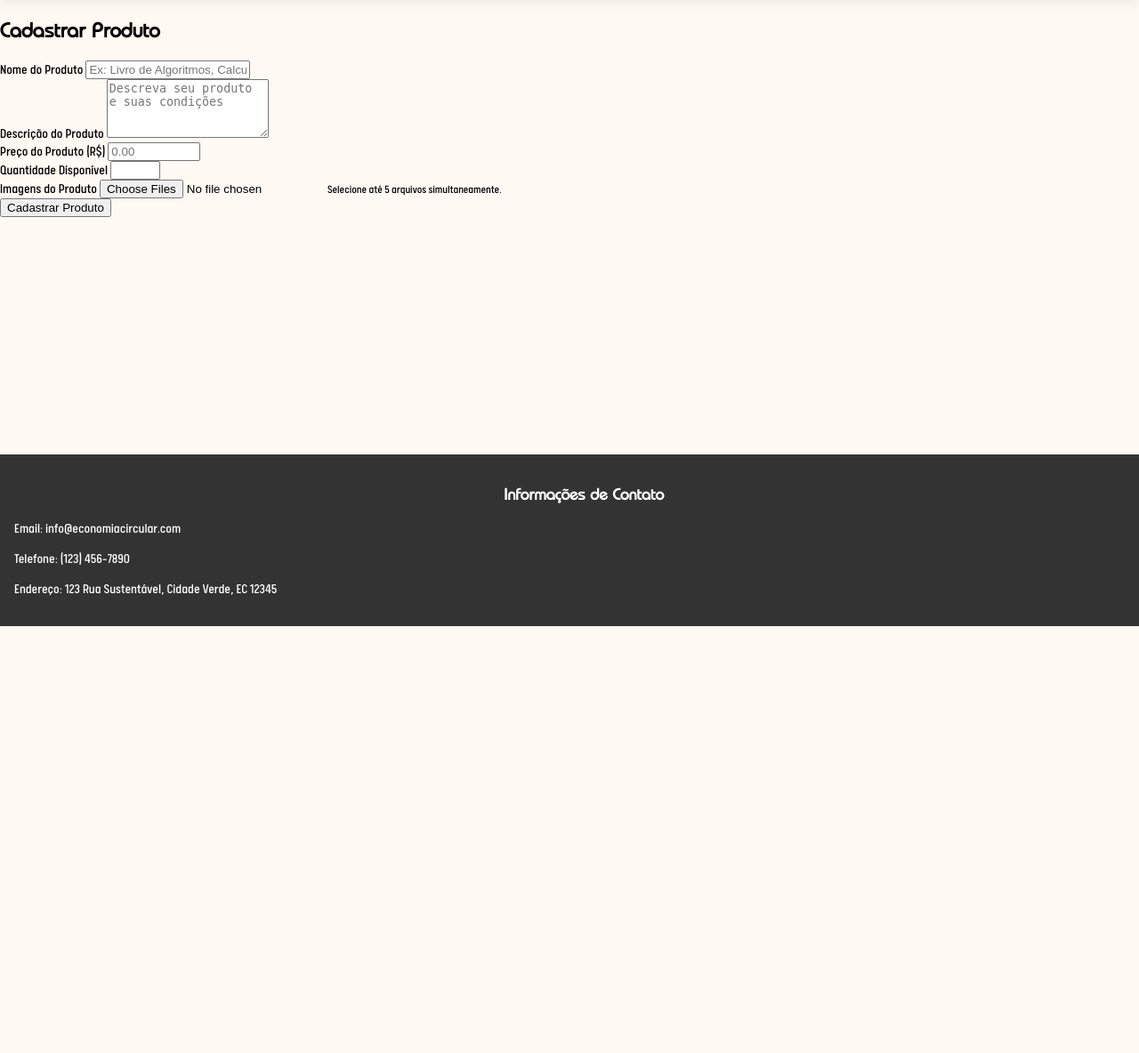
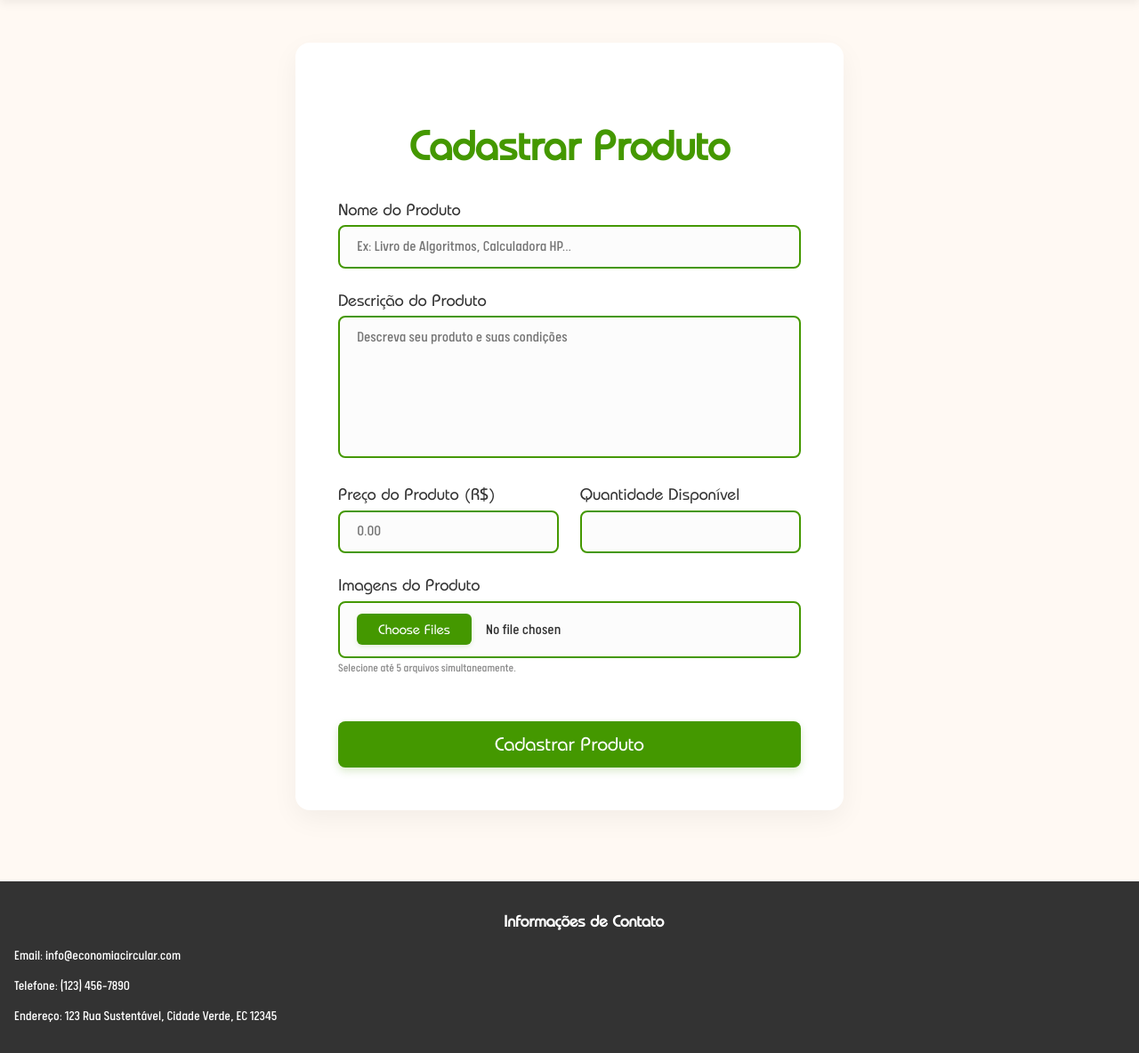
Before and after one commit to daniel-sfranco/economia-circular, a Flask app: page /forms in a window 1280 px wide. Shown: the part 96-1280 px from the top of the page at 89% size. Before the commit the page ends 800 px from the top, so only its background shows below. Run offline with Flask 3, Linux system fonts and the light colour scheme; some libraries are stand-ins or nearby versions.

Commit message:
design do forms de cadastro de um produto finalizado.

```diff
--- a/desapeg/routes.py
+++ b/desapeg/routes.py
@@ -30,8 +30,8 @@ def formspage():
         price = form.price.data
         images = request.files.getlist(form.images.name);
 
-        print(f"Sucesso! Produto: {prod_name} | Preço: {price} | Qtd: {description}")
-        print(f"Imagens enviadas: {len(images)}")
+        print(f"Sucesso! Produto: {prod_name} | Preço: {price} | Qtd: {quantity} | Desc: {description}")
+        print(f"Imagens enviadas: {images} (total: {len(images)} imagens)")
 
         return redirect(url_for('main_routes.formspage'))
 
--- a/desapeg/static/style.css
+++ b/desapeg/static/style.css
@@ -800,6 +806,196 @@ a {
     transition: max-height 0.5s cubic-bezier(1, 0, 1, 0);
 }
 
+/* Product Form Page */
+.product-registration-container {
+    max-width: 65vh;
+    margin: 3rem auto;
+    background-color: #ffffff;
+    padding: 3rem;
+    border-radius: 16px;
+    box-shadow: 0 10px 30px rgba(0, 0, 0, 0.05);
+    display: flex;
+    flex-direction: column;
+    align-items: center;
+}
+
+.product-registration-container h2 {
+    font-family: 'Title', Arial, sans-serif;
+    font-size: 3rem;
+    color: #449800;
+    margin-bottom: 2rem;
+    text-align: center;
+    width: 100%;
+}
+
+.product-form {
+    width: 100%;
+    display: flex;
+    flex-direction: column;
+    gap: 1.5rem;
+}
+
+.field-label {
+    font-family: 'Title', Arial, sans-serif;
+    font-size: 1.2rem;
+    color: #333;
+    margin-bottom: 0.4rem;
+    display: block;
+}
+
+.input-text,
+.input-textarea,
+.input-number,
+.input-file {
+    font-family: 'Body', Arial, sans-serif;
+    font-size: 1.1rem;
+    color: #333;
+    width: 100%;
+    padding: 0.8rem 1.2rem;
+    background-color: #fcfcfc;
+    border: 2px solid #449800;
+    border-radius: 8px;
+    box-sizing: border-box;
+    transition: all 0.3s ease;
+    outline: none;
+}
+
+.input-textarea {
+    resize: none;
+    height: 20vh;
+}
+
+.input-text:focus,
+.input-textarea:focus,
+.input-number:focus,
+.input-file:focus {
+    border-color: #ea7525;
+    background-color: #ffffff;
+    box-shadow: 0 0 10px rgba(234, 117, 37, 0.2);
+}
+
+.price-quantity-group {
+    display: flex;
+    gap: 1.5rem;
+    width: 100%;
+    flex-direction: row ;
+}
+
+.price-field,
+.quantity-field {
+    flex: 1;
+}
+
+.input-file::file-selector-button {
+    background-color: #449800;
+    color: #ffffff;
+    font-family: 'Title', Arial, sans-serif;
+    font-size: 1rem;
+    padding: 0.5rem 1.5rem;
+    border: none;
+    border-radius: 6px;
+    cursor: pointer;
+    margin-right: 1rem;
+    transition: background-color 0.2s ease, transform 0.2s ease;
+    box-shadow: 0 2px 5px rgba(68, 152, 0, 0.15);
+}
+
+.input-file::file-selector-button:hover {
+    background-color: #ea7525;
+    transform: translateY(-2px);
+    box-shadow: 0 4px 8px rgba(234, 117, 37, 0.2);
+}
+
+.input-number::-webkit-outer-spin-button,
+.input-number::-webkit-inner-spin-button {
+    -webkit-appearance: none;
+    margin: 0;
+}
+
+.input-number[type=number] {
+    -moz-appearance: textfield;
+}
+
+.help-text {
+    font-family: 'Body', Arial, sans-serif;
+    font-size: 0.85rem;
+    color: #888;
+    margin-top: 0.3rem;
+    display: block;
+}
+
+.error-message {
+    font-family: 'Body', Arial, sans-serif;
+    font-size: 0.9rem;
+    color: #d93025;
+    margin-top: 0.4rem;
+    font-weight: bold;
+}
+
+
+.submit-action {
+    margin-top: 1rem;
+    display: flex;
+    justify-content: center;
+}
+
+.submit-button {
+    background-color: #449800;
+    color: #ffffff;
+    font-family: 'Title', Arial, sans-serif;
+    font-size: 1.4rem;
+    text-align: center;
+    padding: 0.8rem 3rem;
+    border: none;
+    border-radius: 8px;
+    cursor: pointer;
+    transition: background-color 0.2s ease, transform 0.2s ease;
+    box-shadow: 0 4px 10px rgba(68, 152, 0, 0.2);
+    width: 100%;
+}
+
+.submit-button:hover {
+    background-color: #ea7525;
+    color: #ffffff;
+    transform: translateY(-3px);
+    box-shadow: 0 6px 15px rgba(234, 117, 37, 0.3);
+}
+
+.image-preview-container {
+    display: flex;
+    flex-wrap: wrap;
+    gap: 1.5vh;
+    margin-top: 1.5vh;
+}
+
+.preview-thumbnail {
+    width: 6vh;
+    height: 6vh;
+    object-fit: cover;
+    border-radius: 8px;
+    border: 2px solid #e0e0e0;
+    cursor: pointer;
+    transition: border-color 0.2s ease, transform 0.2s ease;
+    box-shadow: 0 2px 4px rgba(0,0,0,0.1);
+}
+
+.preview-thumbnail:hover {
+    border-color: #ea7525;
+    transform: scale(1.05);
+}
+
+/* About Page */
+#about {
+    max-width: 60vw;
+    margin: 0 auto;
+    padding: 0 2rem;
+}
+#about p {
+    font-size: 1.5rem;
+    line-height: 1.8;
+}
+
+/* Footer */
 section {
     margin-bottom: 2rem;
 }
--- a/desapeg/templates/forms.html
+++ b/desapeg/templates/forms.html
@@ -4,7 +4,7 @@
 <div class="product-registration-container">
     <h2>Cadastrar Produto</h2>
 
-    <form method="POST" action="" enctype="multipart/form-data" class="product-form" novalidate>
+    <form method="POST" action="" enctype="multipart/form-data" class="product-form" novalidate autocomplete="off">
         {{ form.hidden_tag() }}
 
         <div class="name-field">
@@ -43,11 +43,12 @@
 
         <div class="images-field">
             {{ form.images.label(class="field-label") }}
-            {{ form.images(class="input-file", accept=".jpg,.jpeg,.png", multiple=True) }}
+            {{ form.images(class="input-file", id="image-upload", accept=".jpg,.jpeg,.png", multiple=True) }}
             <small class="help-text">Selecione até 5 arquivos simultaneamente.</small>
             {% for error in form.images.errors %}
                 <div class="error-message">{{ error }}</div>
             {% endfor %}
+            <div id="image-preview-container" class="image-preview-container"></div>
         </div>
 
         <div class="submit-action">
@@ -55,4 +56,9 @@
         </div>
     </form>
 </div>
+
+<div id="image-modal" class="modal">
+    <img class="modal-content" id="modal-image">
+</div>
+<script src="{{ url_for('static', filename='forms.js') }}"></script>
 {% endblock %}
```
Also changed, not shown: other parts of desapeg/static/style.css (+68 -72 lines), desapeg/static/forms.js (+53 -0 lines).
